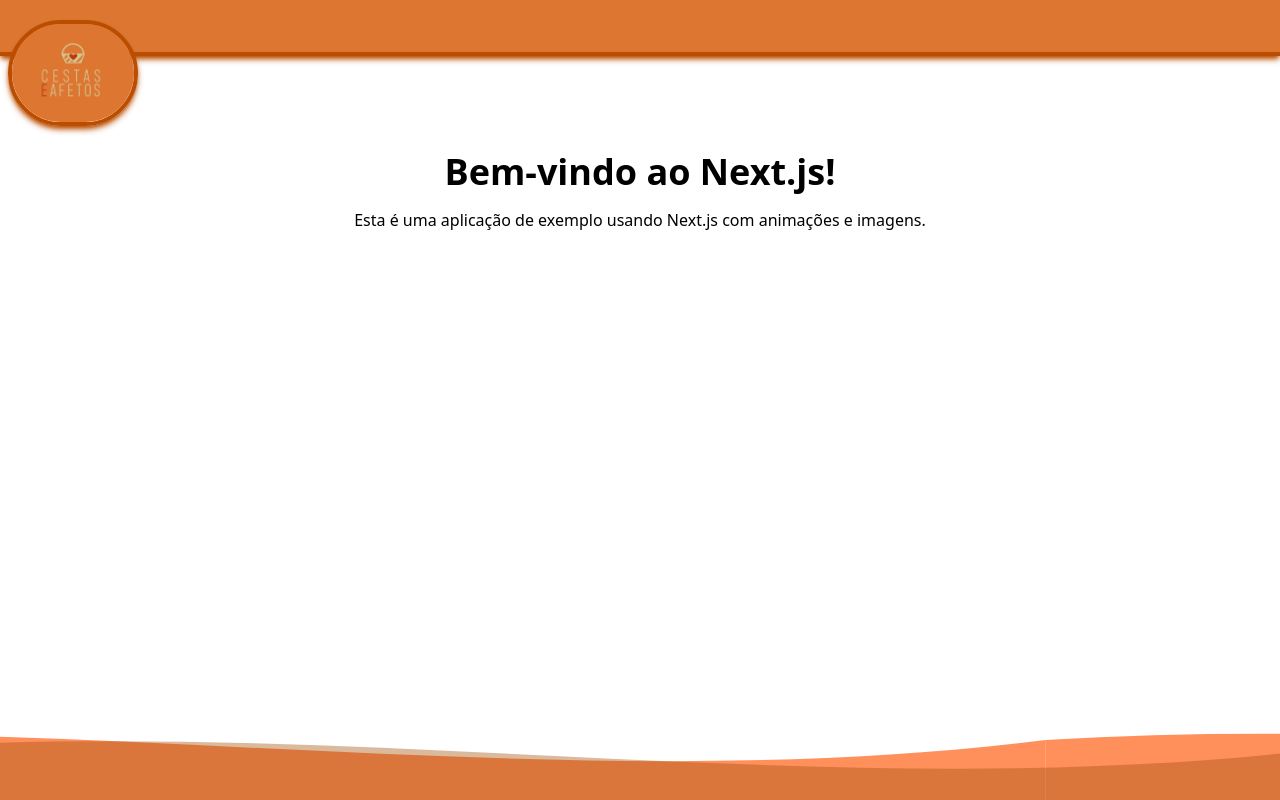
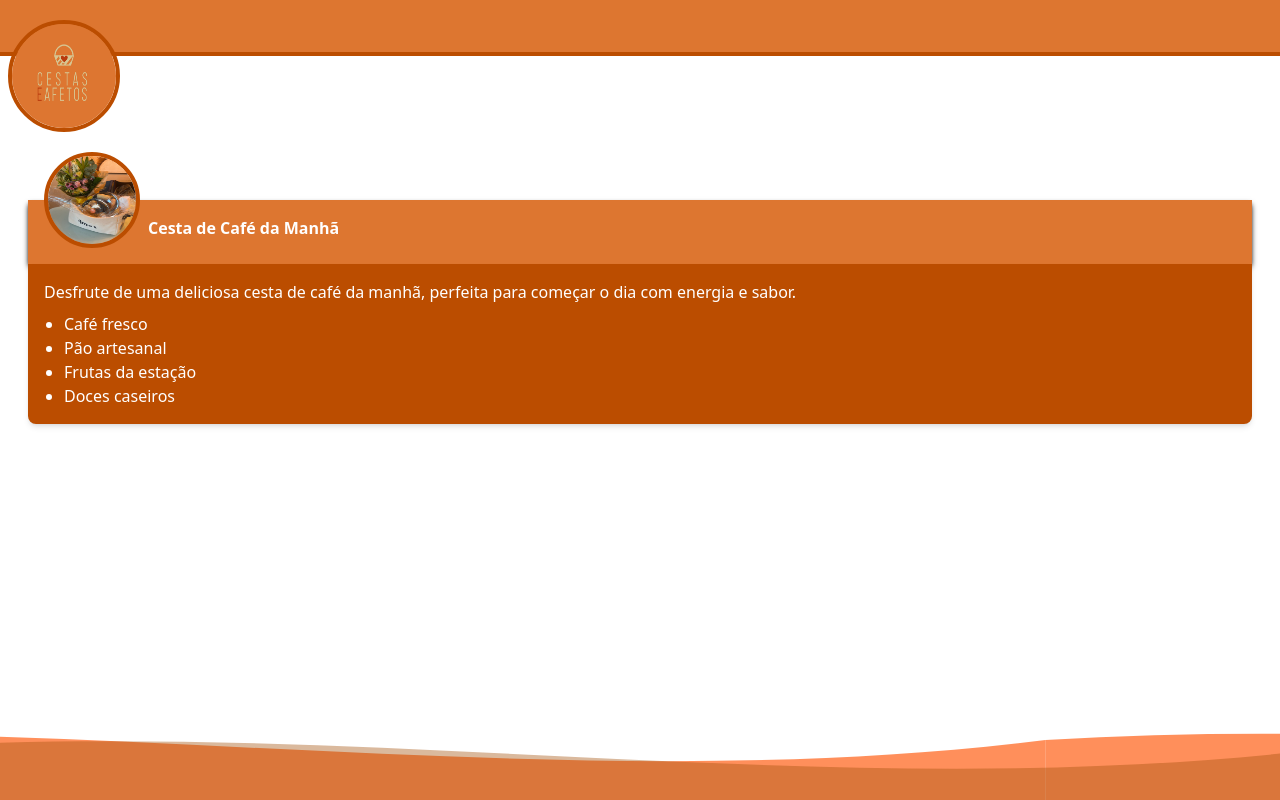
Before and after one commit to vinicius-pascoal/cestas-E-afetos, a Next.js app: page / in a window 1280 px wide. Built offline with nearby package versions, Linux system fonts and the light colour scheme.

Commit message:
init item card

```diff
--- a/src/app/page.tsx
+++ b/src/app/page.tsx
@@ -1,4 +1,5 @@
 import logo from "../img/logo.jpg";
+import cafeSolo from "../img/cestas/cafeManhaSolo.jpg";
 import Image from "next/image";
 import WallpaperContainer from "@/components/WallpaperContainer";
 
@@ -7,9 +8,9 @@ export default function Home() {
     <WallpaperContainer>
       <div className="w-dvw">
         {/* TODO melhorar header */}
-        <header className="mb-24 shadow-md shadow-amber-700 bg-[#dd7630] border-b-4 border-b-amber-700 h-14">
+        <header className="mb-36 bg-[#dd7630] border-b-4 border-b-amber-700 h-14">
           <Image
-            className=" shadow-md shadow-amber-700 rounded-full relative -bottom-5 ml-2 border-amber-700 border-4"
+            className=" rounded-full relative -bottom-5 ml-2 border-amber-700 border-4 w-28 h-28"
             src={logo}
             alt="Next.js logo"
             width={130}
@@ -19,13 +20,29 @@ export default function Home() {
         </header>
         <div>
           {/* TODO componente de cesta*/}
-          <h1 className="text-4xl text-center font-bold mt-8">
-            Bem-vindo ao Next.js!
-          </h1>
-          <p className="text-center mt-4">
-            Esta é uma aplicação de exemplo usando Next.js com animações e
-            imagens.
-          </p>
+          <div id="card" className=" m-7">
+            <div id="card-header" className=" shadow-md shadow-black flex bg-[#dd7630] text-white p-4 h-16">
+              <Image
+                src={cafeSolo}
+                alt="Logo"
+                width={100}
+                height={100}
+                className="relative -top-16 mr-2 rounded-full border-amber-700 border-4  w-24 h-24" />
+              <h1 className=" font-bold">Cesta de Café da Manhã</h1>
+            </div>
+            <div id="card-body" className=" bg-amber-700 text-white p-4 rounded-t-none rounded-lg shadow-md">
+              <p className="">
+                Desfrute de uma deliciosa cesta de café da manhã, perfeita para começar o dia com energia e sabor.
+              </p>
+              <ul className="list-disc pl-5 mt-2">
+                <li>Café fresco</li>
+                <li>Pão artesanal</li>
+                <li>Frutas da estação</li>
+                <li>Doces caseiros</li>
+              </ul>
+
+            </div>
+          </div>
         </div>
       </div>
     </WallpaperContainer>
```
